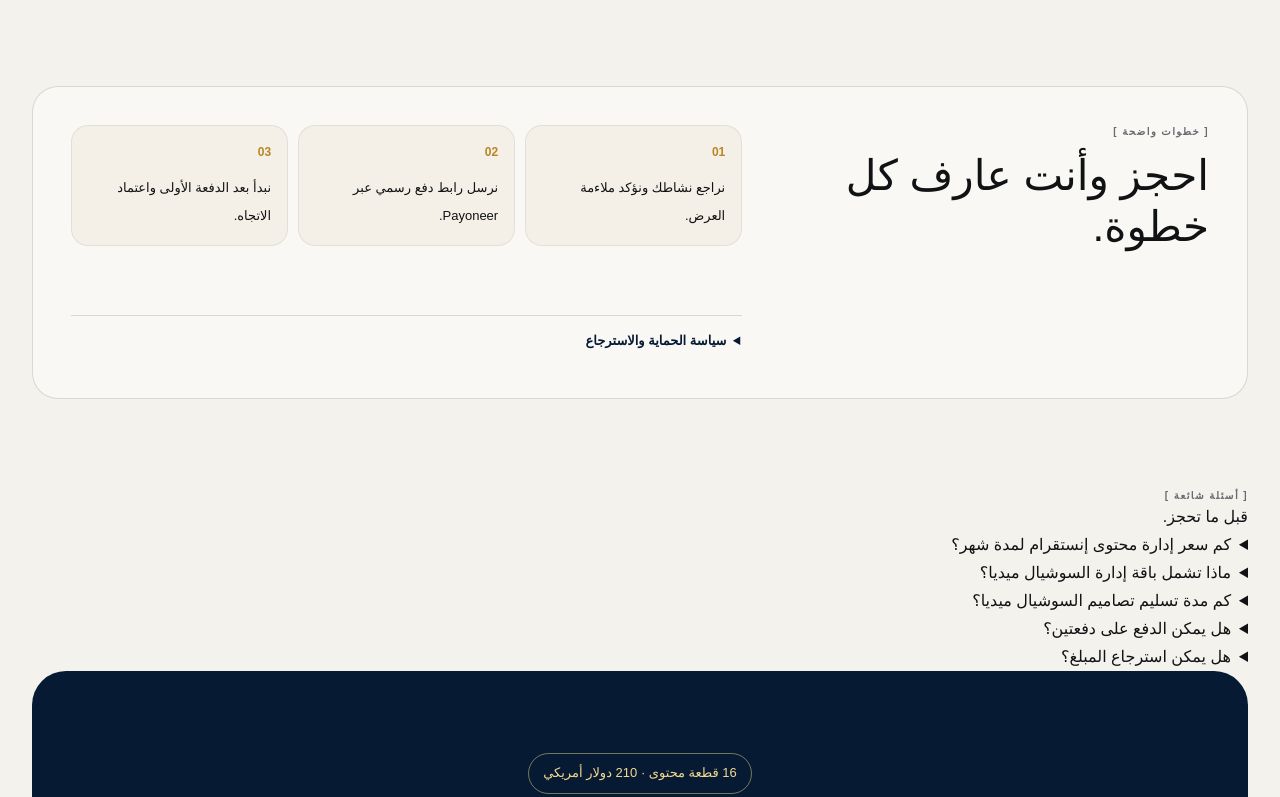
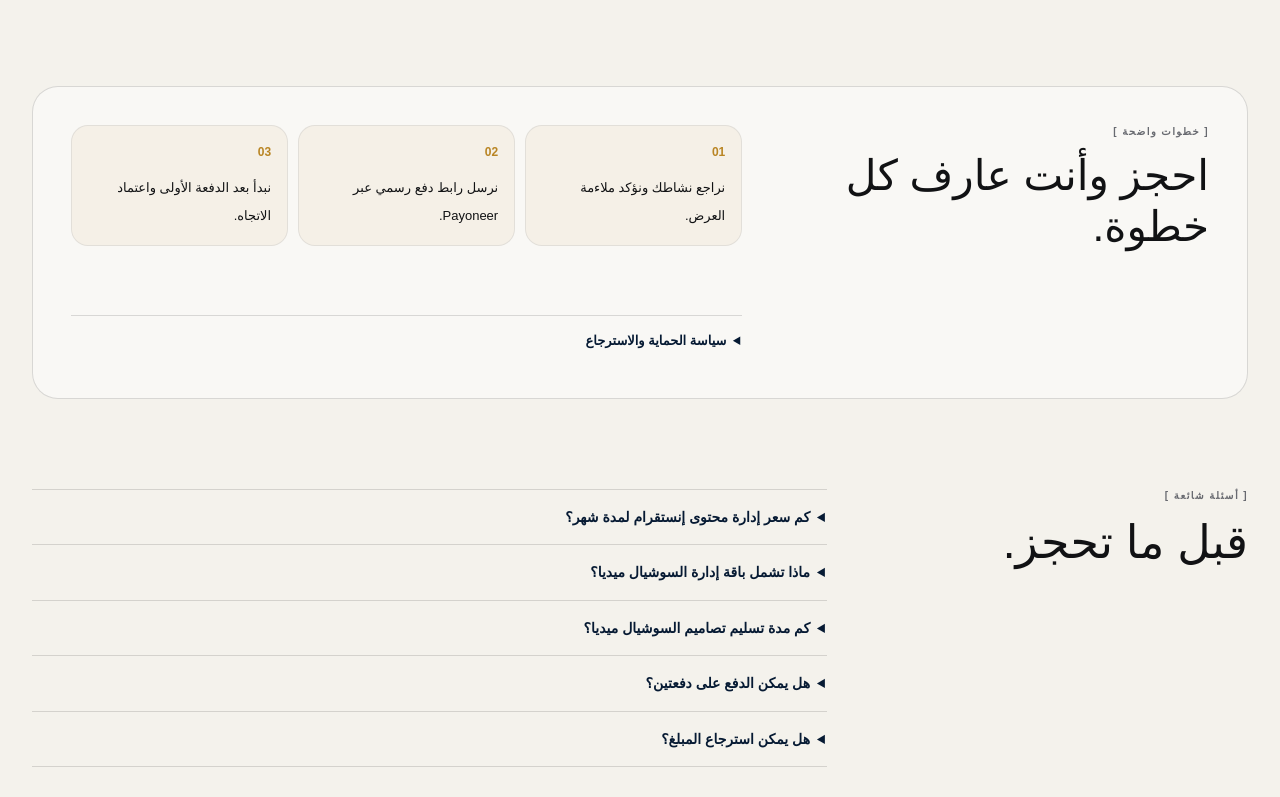
Before and after one commit to mohammedrashad2011-ui/Dewank-2026-website, a Next.js app: page /offers/30-day-content-package in a window 1280 px wide. Shown: the part 2000-2797 px from the top of the page. Built offline with nearby package versions, Linux system fonts and the light colour scheme; a web font is replaced by a local one.

Commit message:
Style compact offer FAQ section

```diff
--- a/app/offers/offer-trust.css
+++ b/app/offers/offer-trust.css
@@ -91,8 +91,47 @@
   line-height: 1.8;
 }
 
+.offer-faq {
+  display: grid;
+  grid-template-columns: .62fr 1.38fr;
+  gap: clamp(24px, 5vw, 64px);
+  align-items: start;
+  margin-bottom: clamp(58px, 7vw, 90px);
+}
+
+.offer-faq-head h2 {
+  margin: 12px 0 0;
+  font-size: clamp(28px, 3.6vw, 46px);
+  line-height: 1.2;
+}
+
+.offer-faq-list {
+  border-top: 1px solid var(--line);
+}
+
+.offer-faq-list details {
+  border-bottom: 1px solid var(--line);
+}
+
+.offer-faq-list summary {
+  padding: 15px 2px;
+  cursor: pointer;
+  color: var(--offer-navy);
+  font-size: 14px;
+  font-weight: 800;
+}
+
+.offer-faq-list p {
+  margin: 0;
+  padding: 0 2px 15px;
+  color: var(--muted);
+  font-size: 13px;
+  line-height: 1.8;
+}
+
 @media (max-width: 860px) {
-  .offer-confidence { grid-template-columns: 1fr; }
+  .offer-confidence,
+  .offer-faq { grid-template-columns: 1fr; }
   .offer-policy { grid-column: 1; }
 }
 
```
